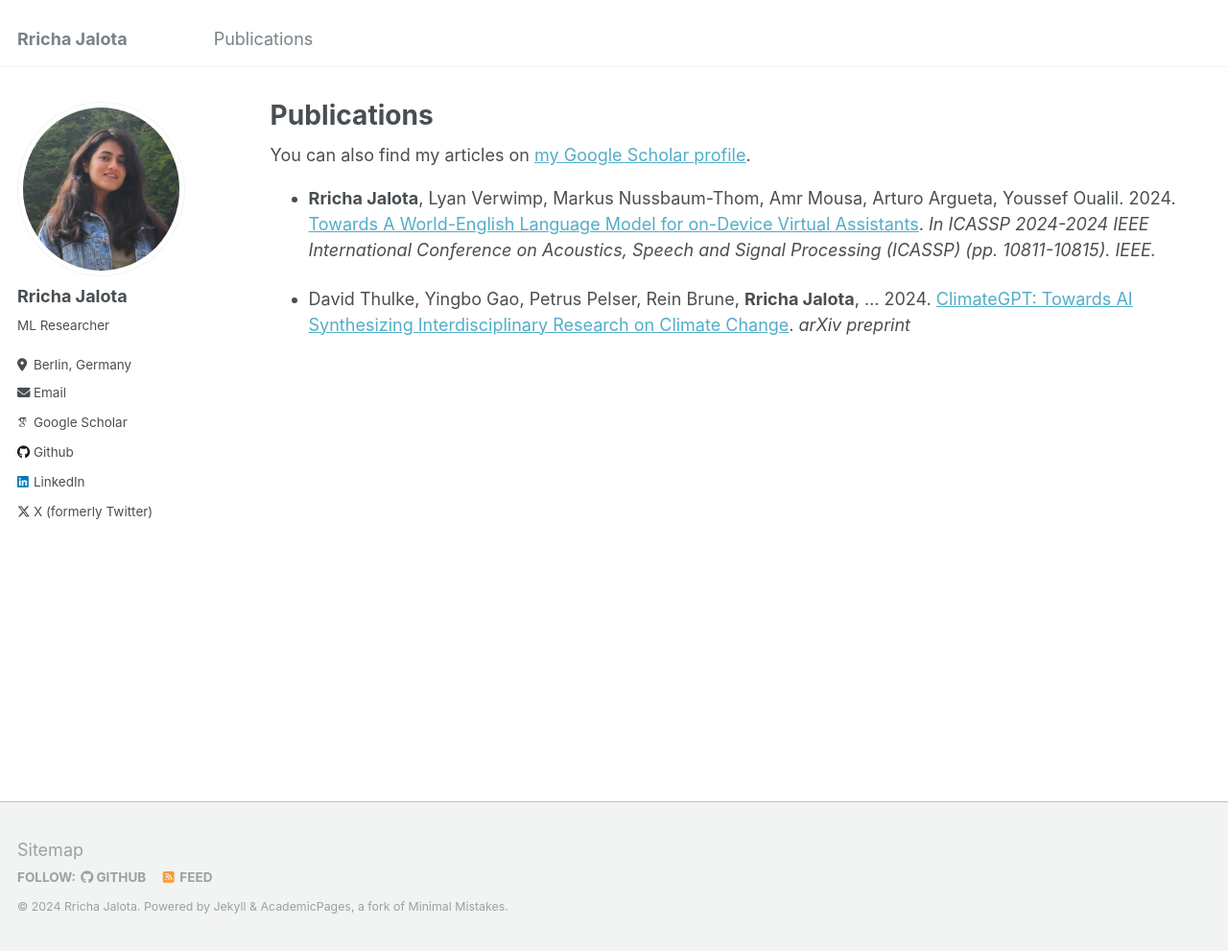
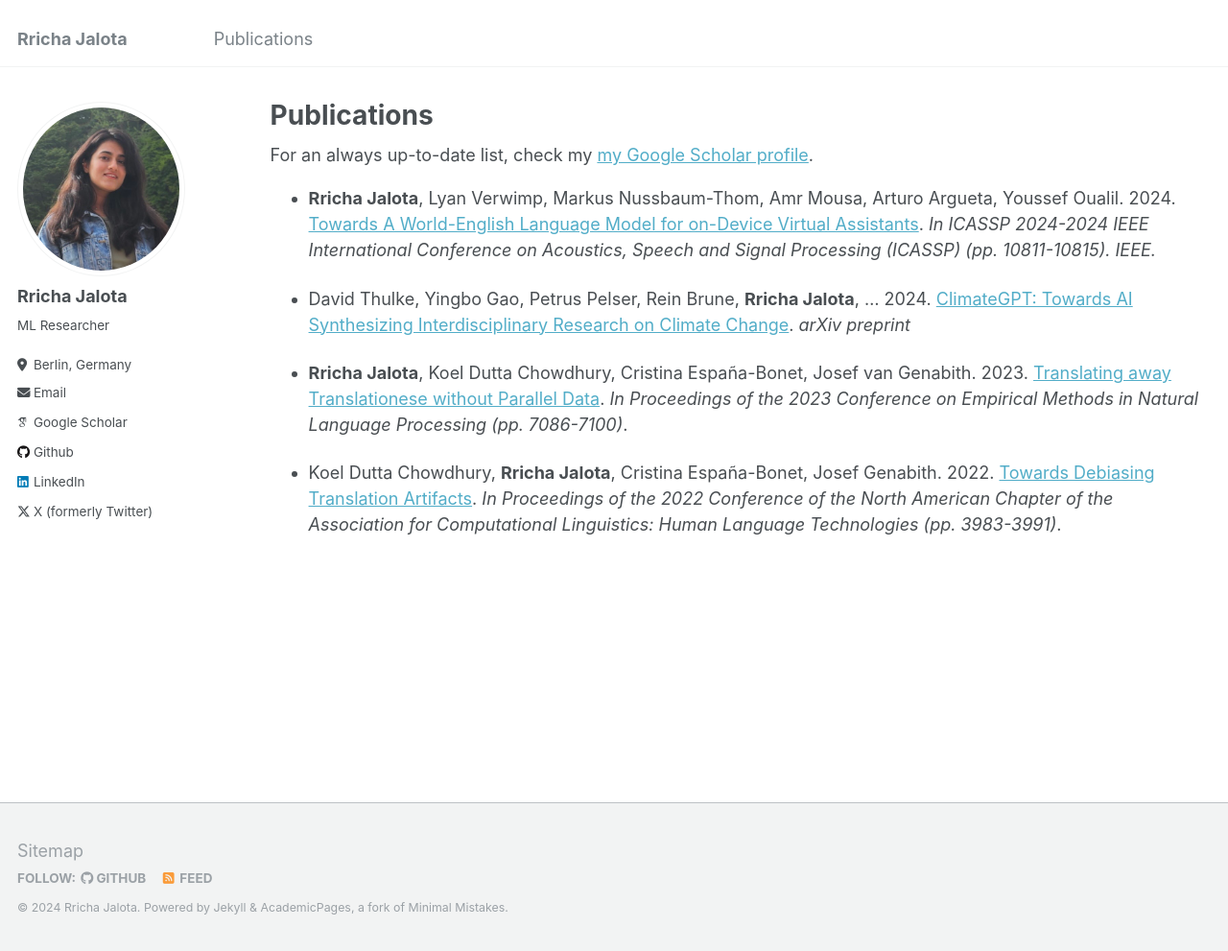
Before and after one commit to rrichajalota/rrichajalota.github.io, a Jekyll site: the page built from _pages/publications.md, in a window 1280 px wide and 991 px high. Shown: the whole window at 96% size. Built offline with Jekyll 4.4.1, drawn with Linux system fonts in a browser that asks for light colours; some web fonts are replaced.

Commit message:
Update publications.md

```diff
--- a/_pages/publications.md
+++ b/_pages/publications.md
@@ -6,13 +6,17 @@ author_profile: true
 ---
 
 {% if site.author.googlescholar %}
-  <div class="wordwrap">You can also find my articles on <a href="{{site.author.googlescholar}}">my Google Scholar profile</a>.</div>
+  <div class="wordwrap">For an always up-to-date list, check my <a href="{{site.author.googlescholar}}">my Google Scholar profile</a>.</div>
 {% endif %}
 
 - <strong>Rricha Jalota</strong>, Lyan Verwimp, Markus Nussbaum-Thom, Amr Mousa, Arturo Argueta, Youssef Oualil. 2024. [Towards A World-English Language Model for on-Device Virtual Assistants](https://arxiv.org/abs/2403.18783). *In ICASSP 2024-2024 IEEE International Conference on Acoustics, Speech and Signal Processing (ICASSP) (pp. 10811-10815). IEEE.*
 
 - David Thulke, Yingbo Gao, Petrus Pelser, Rein Brune, **Rricha Jalota**, ... 2024. [ClimateGPT: Towards AI Synthesizing Interdisciplinary Research on Climate Change](https://arxiv.org/pdf/2401.09646). *arXiv preprint*
 
+- **Rricha Jalota**, Koel Dutta Chowdhury, Cristina España-Bonet, Josef van Genabith. 2023. [Translating away Translationese without Parallel Data](https://aclanthology.org/2023.emnlp-main.438/). *In Proceedings of the 2023 Conference on Empirical Methods in Natural Language Processing (pp. 7086-7100)*.
+
+- Koel Dutta Chowdhury, **Rricha Jalota**, Cristina España-Bonet, Josef Genabith. 2022. [Towards Debiasing Translation Artifacts](https://aclanthology.org/2022.naacl-main.292/). *In Proceedings of the 2022 Conference of the North American Chapter of the Association for Computational Linguistics: Human Language Technologies (pp. 3983-3991)*.
+
 <!-- {% include base_path %}
 
 {% for post in site.publications reversed %}
```
